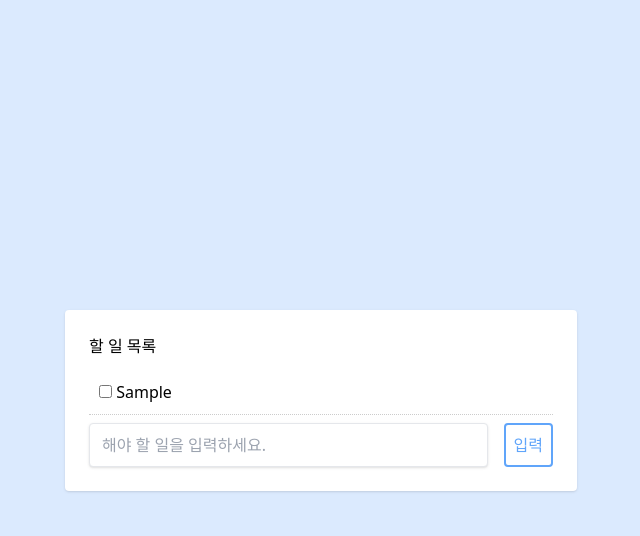
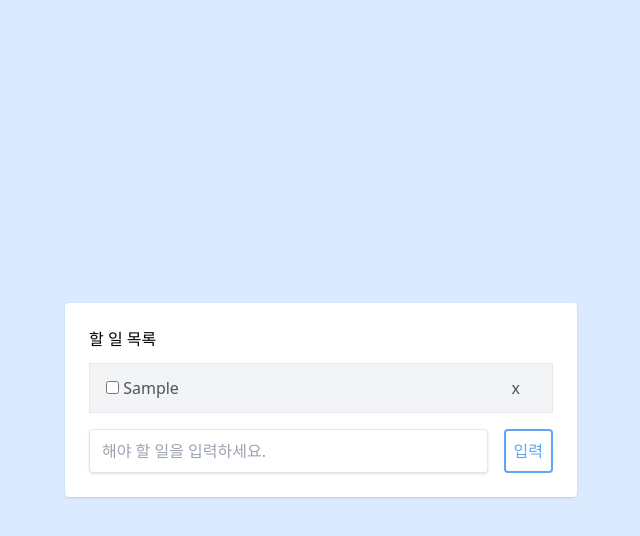
Before and after one commit to solmoonkang/react-basics, a React (Create React App) app: page / in a window 1280 px wide. Both pictures are taken after typing "Sample" into the empty fields and a click on the input "입력". Shown: the top 536 px of the page, without its empty margins (319-959 px from the left). Built offline with nearby package versions, Linux system fonts and the light colour scheme.

Commit message:
feat: Implement drag and drop functions in List.js file

```diff
--- a/src/components/Lists.js
+++ b/src/components/Lists.js
@@ -1,23 +1,7 @@
 import React from 'react'
+import { DragDropContext, Draggable, Droppable } from 'react-beautiful-dnd';
 
 export default function List({todoData, setTodoData}) {
-
-    const btnStyle = {
-        color: "#fff",
-        border: "none",
-        padding: "5px 9px",
-        borderRadius: "50%",
-        cursor: "pointer",
-        float: "right",
-    };
-
-    const getStyle = (completed) => {
-        return {
-            padding: "10px",
-            borderBottom: "1px #ccc dotted",
-            textDecoration: completed ? "line-through" : "none",
-        };
-    };
 
     const handleClick = (id) => {
         let newTodoData = todoData.filter((data) => data.id!== id);
@@ -34,15 +18,48 @@
         setTodoData(newTodoData);
     }
 
+    const handleEnd = (result) => {
+        if (!result.destination) return;
+        const newTodoData = todoData;
+
+        // 1. 변경시키는 아이템을 배열에서 제거한다.
+        // 2. return 값으로 제거된 아이템을 잡아준다.
+        const [reorderedItem] = newTodoData.splice(result.source.index, 1);
+
+        // 원하는 자리에 reorderItem을 insert 해준다.
+        newTodoData.splice(result.destination.index, 0, reorderedItem);
+        setTodoData(newTodoData);
+    }
+
     return (
         <div>
-            {todoData.map(data => (
-            <div style={getStyle(data.completed)} key={data.id}>
-                <input type="checkbox" onChange={() => handleCompleChange(data.id)} defaultChecked={false} />
-                {" "}{data.title}
-                <button style={btnStyle} onClick={() => handleClick(data.id)}>x</button>
-            </div>
-            ))}
+            <DragDropContext onDragEnd={handleEnd}>
+                <Droppable droppableId="to-dos">
+                    {(provided) => (
+                        <div {...provided.droppableProps} ref={provided.innerRef}>
+                        {todoData.map((data, index) => (
+                            <Draggable key={data.id} draggableId={data.id.toString()} index={index}>
+
+                                {(provided, snapshot) => (
+                                    <div
+                                    className={`${snapshot.isDragging ? "bg-gray-400" : "bg-gray-100"} flex items-center justify-between w-full px-4 py-1 my-2 text-gray-600 border rounderd`}
+                                    key={data.id} {...provided.draggableProps} ref={provided.innerRef} {...provided.dragHandleProps}>
+                                        <div className="items-center">
+                                            <input type="checkbox" onChange={() => handleCompleChange(data.id)} defaultChecked={false} />{" "}
+                                            <span className={data.completed ? "line-through" : undefined}>{data.title}</span>
+                                        </div>
+                                        <div className="items-center">
+                                            <button className="px-4 py-2 float-right" onClick={() => handleClick(data.id)}>x</button>
+                                        </div>
+                                    </div>
+                                )}
+                            </Draggable>
+                            ))}
+                            {provided.placeholder}
+                        </div>
+                        )}
+                    </Droppable>
+            </DragDropContext>
         </div>
-    )
+    );
 }
```
